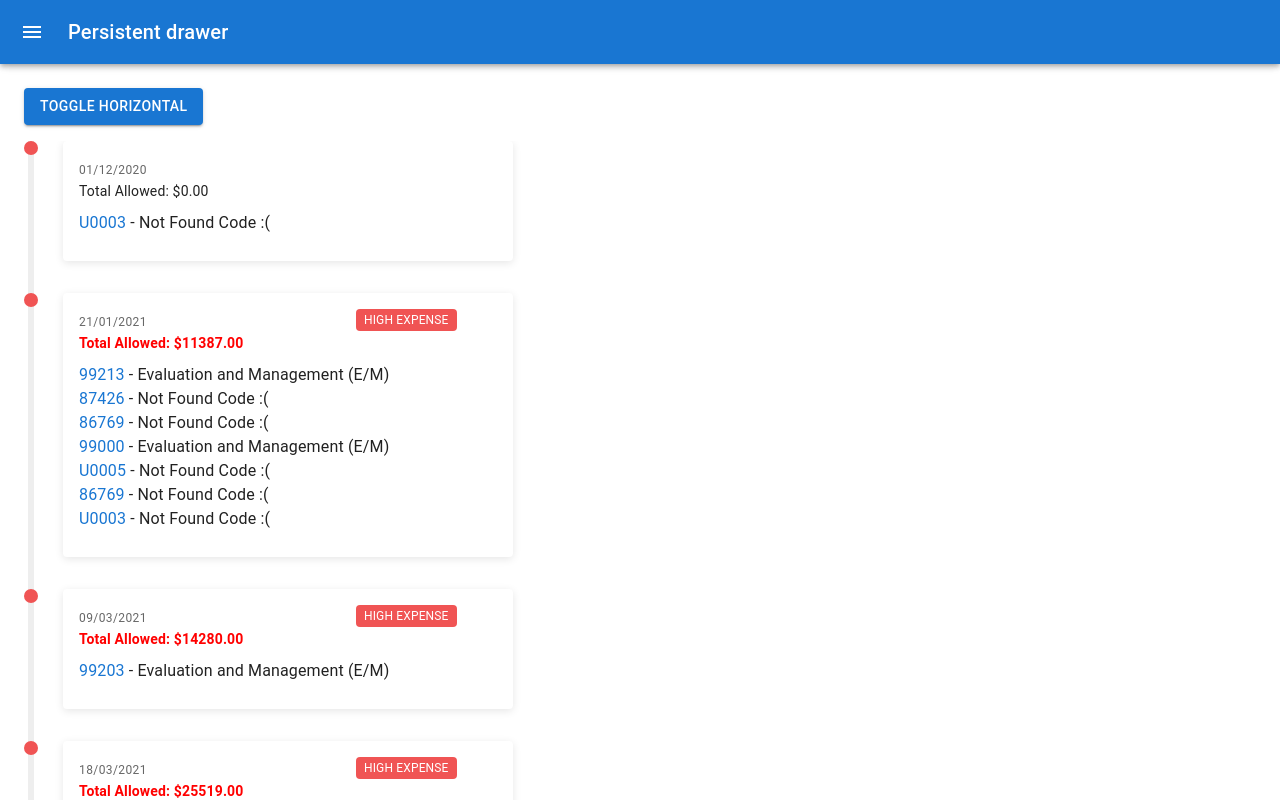
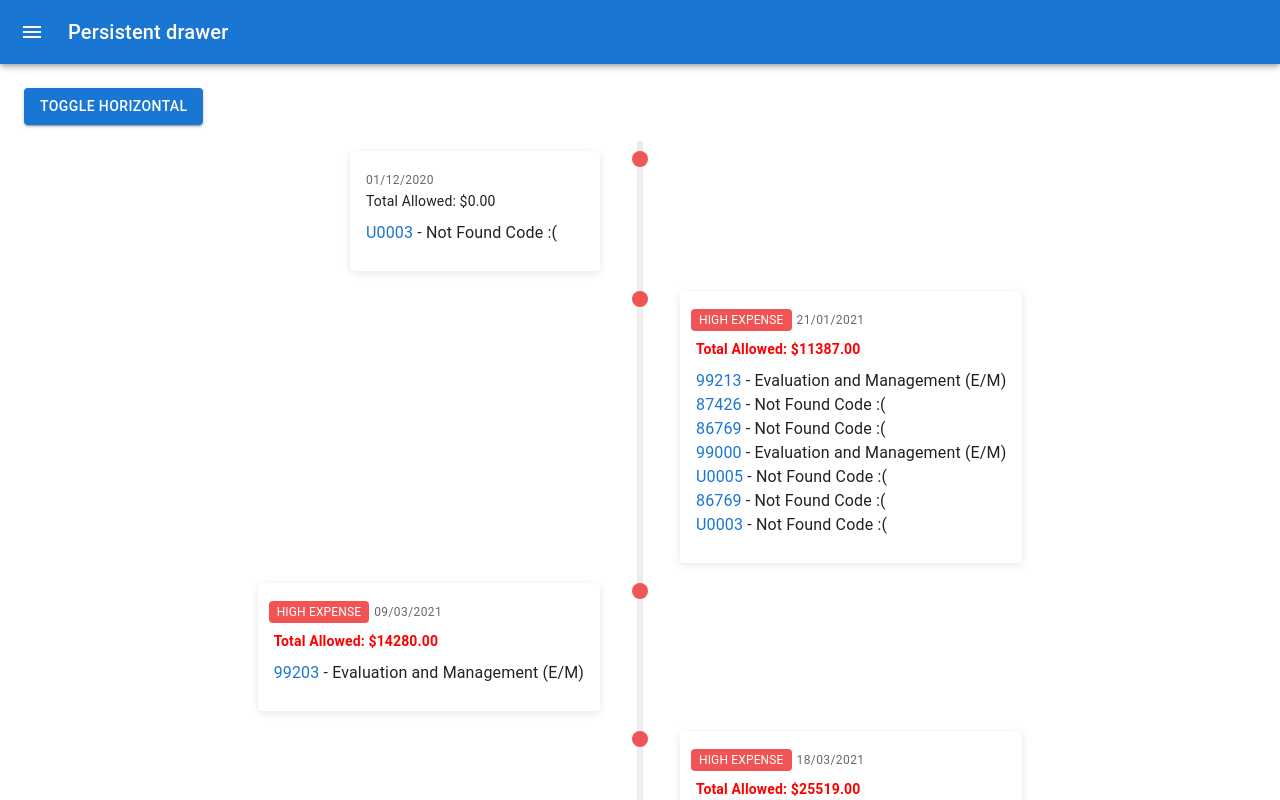
Before and after one commit to vhavrylovnix/react-ts, a React (Vite) app: page /timeline in a window 1280 px wide. Shown: the top 800 px of the page. Built offline with nearby package versions, Linux system fonts and the light colour scheme.

Commit message:
update timeline

```diff
--- a/src/components/TagComponent/TagComponent.tsx
+++ b/src/components/TagComponent/TagComponent.tsx
@@ -12,8 +12,8 @@ interface TagProps {
 
 const Tag = styled(Box)<TagProps>(({ isHorizontal }) => ({
   backgroundColor: '#f05454',
-  position: 'absolute',
-  left: isHorizontal ? '140px' : '325px',
+  position: 'relative',
+  left:  '-5px',
   color: '#fff',
   padding: '2px 8px',
   borderRadius: '4px',
--- a/src/components/TimeLineComponent/TimeLineContainer/TimeLineContainer.tsx
+++ b/src/components/TimeLineComponent/TimeLineContainer/TimeLineContainer.tsx
@@ -8,6 +8,16 @@ export const TimelineContainer = styled(Box)<TimelineContainerProps>(({ isHorizo
   display: 'flex',
   flexDirection: isHorizontal ? 'row' : 'column',
   overflow: 'auto',
-  paddingLeft: '7px',
-  paddingTop: isHorizontal ? '7px' : '0',
+  position: 'relative',
+  width: isHorizontal ? '100%' : '1200px',
+  maxHeight:  isHorizontal ? '900px' : 'auto',
+  height: isHorizontal ? '900px' : 'auto',
+  margin: ' 0 auto',
 }));
+
+
+
+
+
+// paddingLeft: '7px',
+// paddingTop: isHorizontal ? '7px' : '0',
--- a/src/pages/TimeLinePage/TimeLinePage.tsx
+++ b/src/pages/TimeLinePage/TimeLinePage.tsx
@@ -5,9 +5,8 @@ import { TimelineContainer } from '../../components/TimeLineComponent/TimeLineCo
 import { TimelineItem } from '../../components/TimeLineComponent/TimeLineItem';
 import { getLabel } from '../../helpers/getLabelCode';
 import { TagComponent } from '../../components/TagComponent';
-import { TimelineDot } from '../../components/TimeLineComponent/TimeLineDots';
 import { groupByDate } from '../../helpers/groupDateForTimeLine';
-import { timeLineContainerSX } from './style';
+import { leftTimeLineContainerSX, rightTimeLineContainerSX } from './style';
 import { PatientBillingData } from '../../interfaces/patients';
 import { fetchPatientBillingData } from '../../api/patient';
 
@@ -43,7 +42,6 @@ const TimeLinePage = () => {
           alignItems: 'center',
         }}
       >
-        {' '}
         <CircularProgress size={100} />{' '}
       </Box>
     );
@@ -61,8 +59,7 @@ const TimeLinePage = () => {
             // TODO: 5k it so small for current grid so we increase to 10k
             const isHighExpense = totalAllowed > 10000;
             return (
-              <Box key={index} sx={timeLineContainerSX(isHorizontal)}>
-                <TimelineDot isHorizontal={isHorizontal} />
+              <Box key={index} sx={index % 2 === 0 ? leftTimeLineContainerSX(isHorizontal) : rightTimeLineContainerSX(isHorizontal)}>
                 <TimelineItem>
                   {isHighExpense && <TagComponent isHorizontal={isHorizontal} text={'HIGH EXPENSE'}></TagComponent>}
                   <Typography variant='caption' color='textSecondary'>
--- a/src/pages/TimeLinePage/style.ts
+++ b/src/pages/TimeLinePage/style.ts
@@ -1,18 +1,71 @@
-export const timeLineContainerSX = (isHorizontal: boolean) => ({
+export const leftTimeLineContainerSX = (isHorizontal: boolean) => ({
+  display: 'flex',
+  alignItems: 'end',
+  justifyContent: isHorizontal ? 'unset' : 'end',
+  padding: '10px 40px',
   position: 'relative',
-  paddingBottom: '32px',
-  paddingLeft: '32px',
-  paddingTop: isHorizontal ? '32px' : '0',
+  backgroundColor: 'inherit',
+  width: '50%',
+  height: isHorizontal ? '50%' : 'auto',
+  left: 0,
+  '&::before' : {
+    content: '""',
+    position: 'absolute',
+    width: '16px',
+    height: '16px',
+    right: isHorizontal ? '0' : '-8px',
+    left: isHorizontal ? '50%' : '98.6%',
+    backgroundColor: '#f05454',
+    top: isHorizontal ? '98.6%': '10px',
+    borderRadius: '50%',
+    zIndex: '1',
+  },
 
   '&::after': {
     content: '""',
     position: 'absolute',
     width: isHorizontal ? '100%' : '6px',
     height: isHorizontal ? '6px' : '100%',
-    backgroundColor: '#EEE', // Use a theme color if needed, e.g., theme.palette.grey[300]
-    top: isHorizontal ? '-3px' : '0',
-    bottom: 0,
-    left: '0%',
-    marginLeft: '-3px',
+    backgroundColor: '#EEE',
+    transform: isHorizontal ? 'translateY(100%)' : 'translateX(0&)',
+    bottom: '0',
+    left:  isHorizontal ? '0' : '100%',
+    marginLeft: '-3px'
+  }
+});
+
+
+export const rightTimeLineContainerSX = (isHorizontal: boolean) => ({
+  display: 'flex',
+  alignItems: 'start',
+  padding: '10px 40px',
+  position: 'relative',
+  backgroundColor: 'inherit',
+  width: '50%',
+  height: isHorizontal ? '50%' : 'auto',
+  left: isHorizontal ? '0' : '50%',
+  top: isHorizontal ? '50%' : '0',
+  '&::before' : {
+    content: '""',
+    position: 'absolute',
+    width: '16px',
+    height: '16px',
+    left: isHorizontal ? '50%' : '-8px',
+    backgroundColor: '#f05454',
+    top: isHorizontal ? '-6px': '10px',
+    borderRadius: '50%',
+    zIndex: '1',
   },
+  '&::after': {
+    content: '""',
+    position: 'absolute',
+    width: isHorizontal ? '100%' : '6px',
+    height: isHorizontal ? '6px' : '100%',
+    backgroundColor: '#EEE',
+    top: '0',
+    transform: isHorizontal ? 'translateY(0%)' : 'translateX(0)',
+    bottom: '0',
+    left: 0,
+    marginLeft: '-3px'
+  }
 });
```
